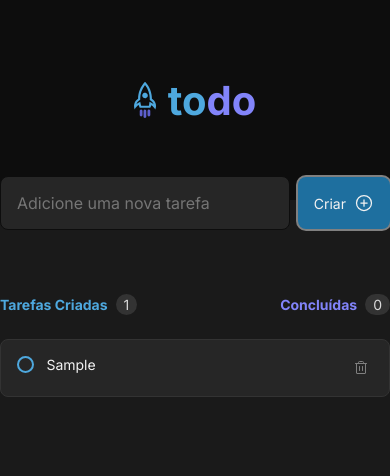
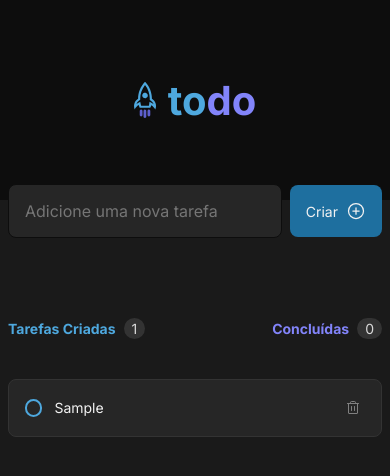
Before and after one commit to Kreitmaier/react-to-do-list, a React (Vite) app: page / in a window 390 px wide. Both pictures are taken after typing "Sample" into the empty fields and a click on the button "Criar". Shown: the top 476 px of the page. Built offline with nearby package versions, Linux system fonts and the light colour scheme.

Commit message:
Adds responsivity, fixed space error on TaskCard and fixed Concluídas count

```diff
--- a/src/components/TaskCard.module.css
+++ b/src/components/TaskCard.module.css
@@ -6,8 +6,9 @@
     border-radius: 8px;
 
     display: flex;
-    align-items: flex-start;
+    align-items: center;
     justify-content: space-between;
+    gap: 0.75rem;
 }
 
 .taskCardWrapper button {
--- a/src/components/TaskList.module.css
+++ b/src/components/TaskList.module.css
@@ -2,6 +2,7 @@
     display: flex;
     align-items: center;
     justify-content: center;
+    padding: 0.5rem;
     gap: 0.5rem;
  }
 
@@ -46,6 +47,7 @@
    display: flex;
    align-items: center;
    justify-content: space-between;
+   padding: 0.5rem;
 }
 
 .createdTasks {
@@ -82,8 +84,18 @@
 
 .taskListWrapper {
     margin-top: 1.5rem;
-
+    padding: 0.5rem;
     display: flex;
     flex-direction: column;
     gap: 0.75rem;
 }
+
+@media (max-width: 379px) {
+    .taskForm {
+        flex-direction: column;
+    }
+
+    .taskForm button[type=submit] {
+        width: 100%;
+    }
+}
--- a/src/components/TaskList.tsx
+++ b/src/components/TaskList.tsx
@@ -143,7 +143,7 @@ export function TaskList(){
                 </div>
                 <div className={styles.doneTasks}>
                     <p><strong>Concluídas</strong></p>
-                    <p className={styles.countDoneTasks}>{countDoneTasks}</p>
+                    <p className={styles.countDoneTasks}>{countDoneTasks} {countDoneTasks > 0 && <span>de {tasks.length}</span>} </p>
                 </div>
             </div>
             <div className={tasks.length > 0 ? styles.taskListWrapper : undefined }>
--- a/src/components/TaskListNotContent.module.css
+++ b/src/components/TaskListNotContent.module.css
@@ -2,6 +2,7 @@
     color: var(--gray-300);
     border-top: 1px solid var(--gray-400);
     border-radius: 8px;
+    margin: 0.5rem;
     margin-top: 1.5rem;
     line-height: 1.4;
     padding: 4rem 1.5rem;
@@ -14,3 +15,10 @@
 .taskListWrapperNotContent > img {
     margin-bottom: 1rem;
 }
+
+@media (max-width: 379px) {
+    .taskListWrapperNotContent {
+        margin: 0.5rem;
+        text-align: center;
+    }
+}
--- a/src/global.css
+++ b/src/global.css
@@ -19,7 +19,7 @@
 
 :focus {
     outline: transparent;
-    box-shadow: 0 0 0 2px var(--gray-300);
+    box-shadow: 0 0 0 2 px var(--gray-300);
 }
 
 * {
```
